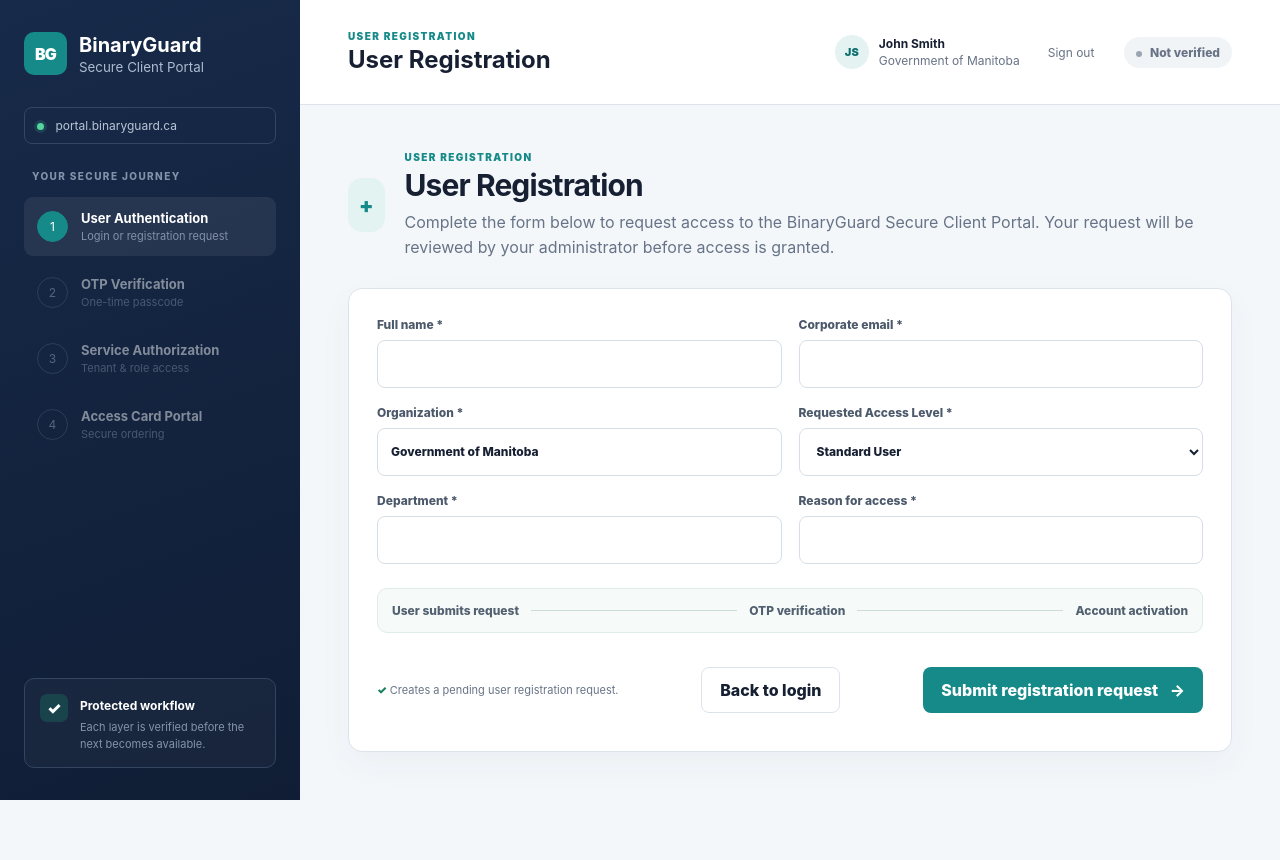
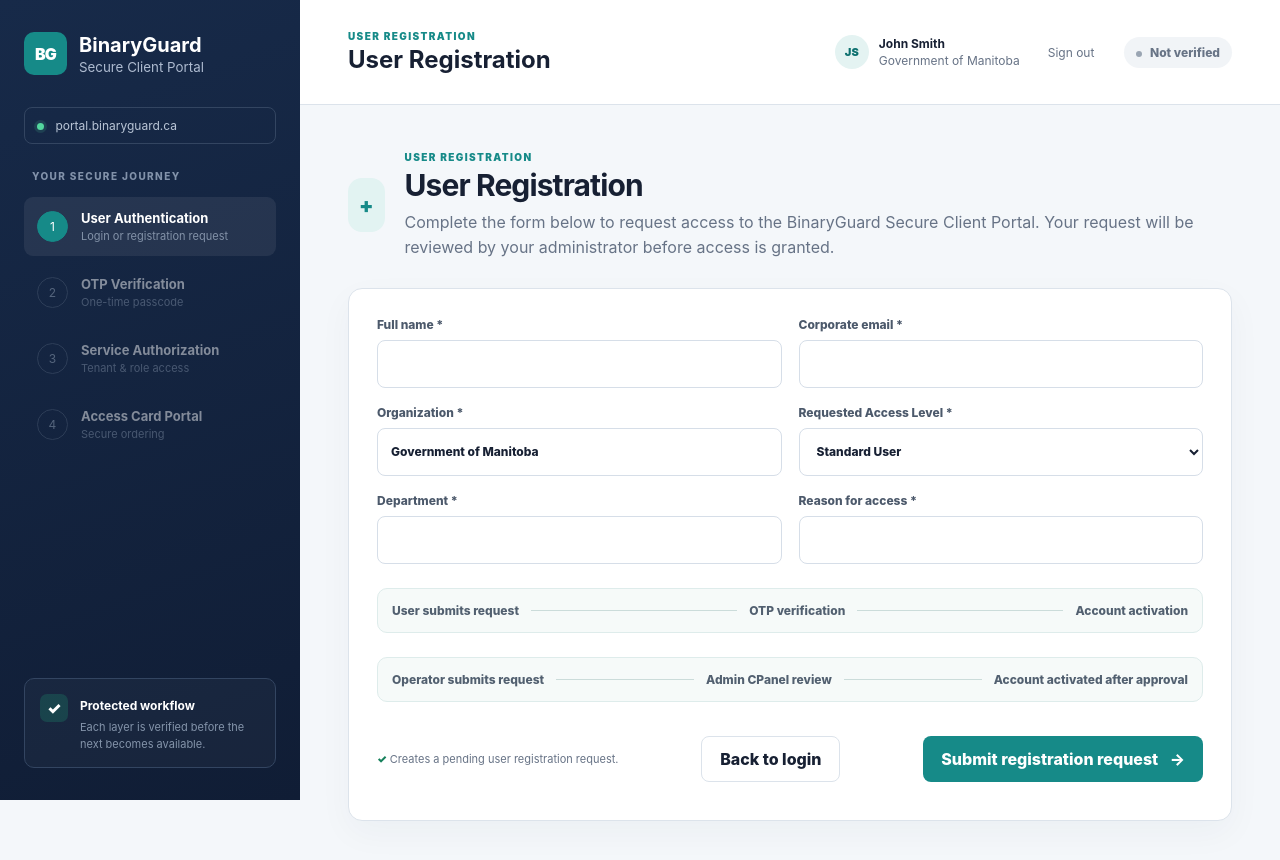
Before and after one commit to BinaryGuard26/BinaryGuard-Portal, a React (Vite) app: page / in a window 1280 px wide. Both pictures are taken after a click on the button "User Registration". Shown: the top 860 px of the page. Before the commit the page ends 822 px from the top, so only its background shows below. Built offline with nearby package versions, Linux system fonts and the light colour scheme.

Commit message:
Update App.tsx

```diff
--- a/src/App.tsx
+++ b/src/App.tsx
@@ -312,6 +312,14 @@ export default function App() {
               <span>Account activation</span>
             </div>
 
+            <div className="approval-flow">
+              <span>Operator submits request</span>
+              <i></i>
+              <span>Admin CPanel review</span>
+              <i></i>
+              <span>Account activated after approval</span>
+            </div>
+
             <div className="form-actions">
               <p><span>✓</span> Creates a pending user registration request.</p>
               <button className="secondary" type="button" onClick={() => showPage("auth")}>Back to login</button>
```
